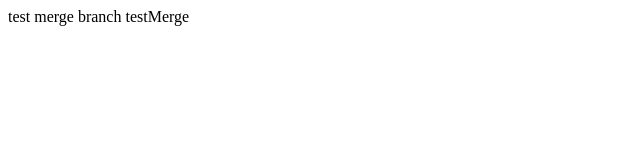
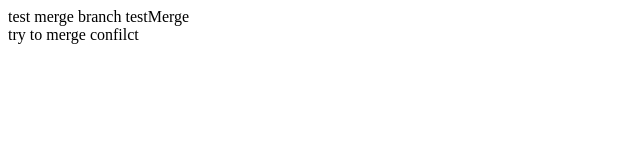
Before and after one commit to nhnkg123/TestPracticeGit, a plain HTML site: page test.html in a window 1280 px wide. Shown: the whole page, without its empty margins (0-640 px from the left). Drawn offline with Linux system fonts and the light colour scheme.

Commit message:
Update test.html

```diff
--- a/test.html
+++ b/test.html
@@ -7,5 +7,6 @@
 </head>
 <body>
     <div>test merge branch testMerge</div>
+    <div>try to merge confilct</div>
 </body>
 </html>
```
